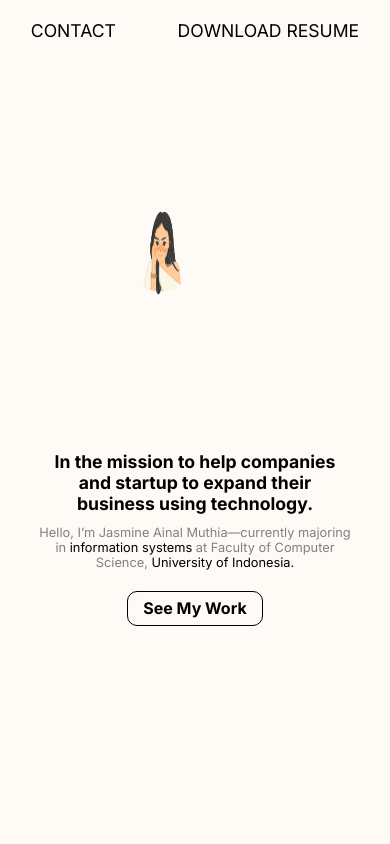
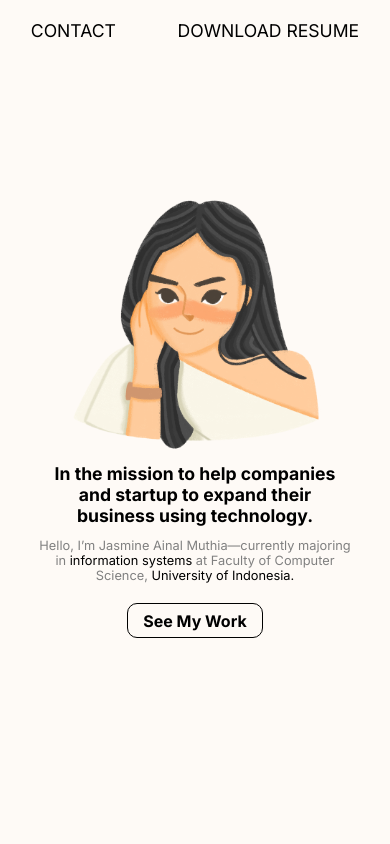
Before and after one commit to jasmineaimu/jasmineaimu, a plain HTML site: page index.html in a window 390 px wide. Shown: the top 844 px of the page. Drawn offline with Linux system fonts and the light colour scheme.

Commit message:
Update styles.css

```diff
--- a/css/styles.css
+++ b/css/styles.css
@@ -95,8 +95,6 @@ p {
 
 .photo-mobile {
   display: flex;
-  height: 27vh;
-  width: 27vw;
   flex-direction: column;
 
 }
@@ -107,8 +105,7 @@ p {
 }
 
 .photo {
- height:10vh;
- width:10vw;
+ height:30vh;
 }
 
 .rect {
```
